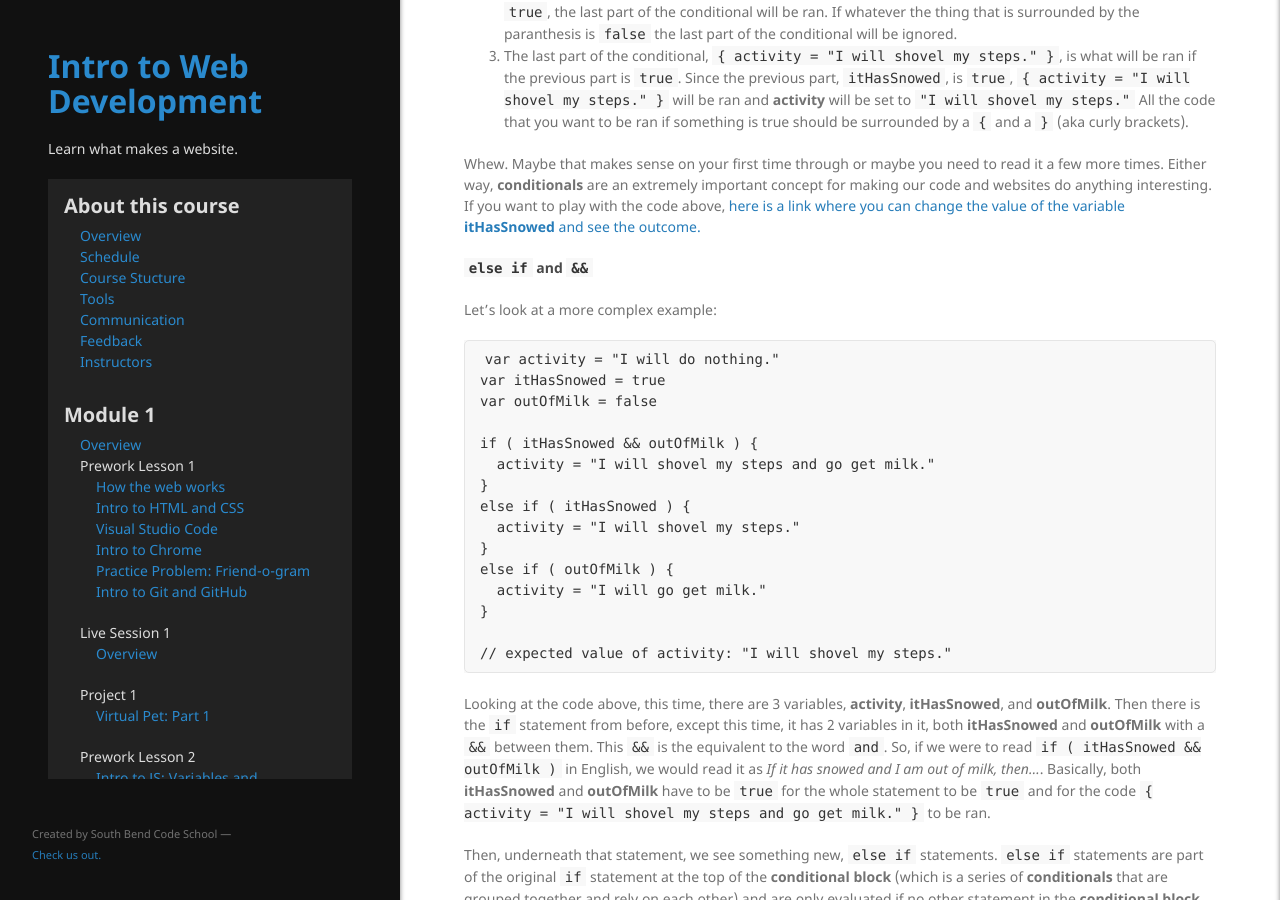
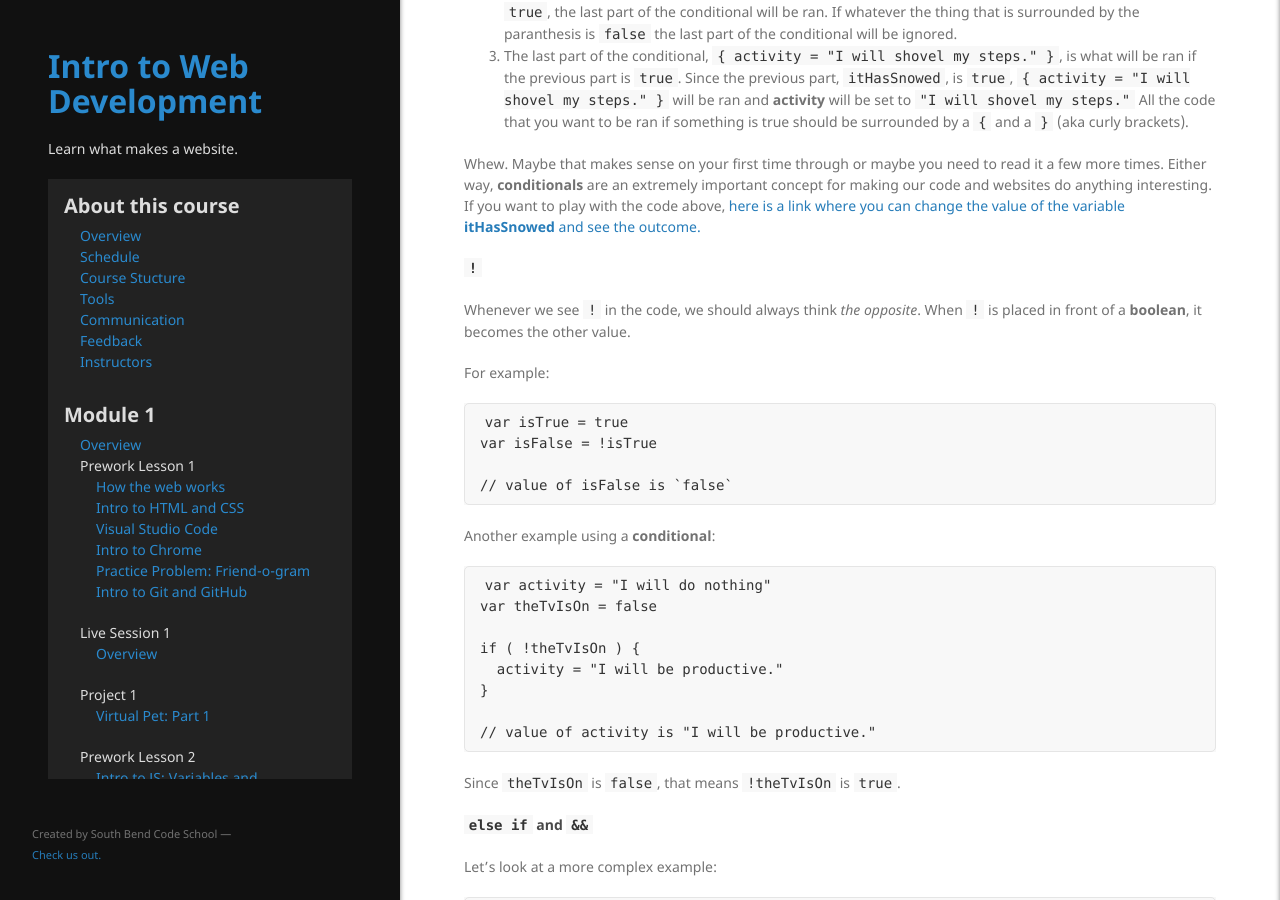
Before and after one commit to south-bend-code-works/intro-to-web-dev, a Jekyll site: the page built from lessons/module1/intro_to_js_vars_conditionals.md, in a window 1280 px wide and 900 px high, scrolled down 2480 px. Built offline with Jekyll 4.4.1, drawn with Linux system fonts in a browser that asks for light colours; our own code applies the rules of GitHub Pages for plain Markdown files.

Commit message:
added ! to math and booleans

````diff
--- a/lessons/module1/intro_to_js_vars_conditionals.md
+++ b/lessons/module1/intro_to_js_vars_conditionals.md
@@ -85,6 +85,34 @@ A conditional can be broken down into 3 parts; `if`, `( itHasSnowed )` `{ activi
 3. The last part of the conditional, `{ activity = "I will shovel my steps." }`, is what will be ran if the previous part is `true`. Since the previous part, `itHasSnowed`, is `true`, `{ activity = "I will shovel my steps." }` will be ran and **activity** will be set to `"I will shovel my steps."` All the code that you want to be ran if something is true should be surrounded by a `{` and a `}` (aka curly brackets).
 
 Whew. Maybe that makes sense on your first time through or maybe you need to read it a few more times. Either way, **conditionals** are an extremely important concept for making our code and websites do anything interesting. If you want to play with the code above, [here is a link where you can change the value of the variable **itHasSnowed** and see the outcome.](https://codepen.io/jorymullet/pen/NWRrmoK){: target='_blank'}
+
+##### `!`
+
+Whenever we see `!` in the code, we should always think *the opposite*. When `!` is placed in front of a **boolean**, it becomes the other value.
+
+For example:
+
+```
+var isTrue = true
+var isFalse = !isTrue
+
+// value of isFalse is `false`
+```
+
+Another example using a **conditional**:
+
+```
+var activity = "I will do nothing"
+var theTvIsOn = false
+
+if ( !theTvIsOn ) {
+  activity = "I will be productive."
+}
+
+// value of activity is "I will be productive."
+```
+
+Since `theTvIsOn` is `false`, that means `!theTvIsOn` is `true`.
 
 ##### `else if` and `&&`
 
````
Also changed, not shown: lessons/module1/intro_to_functions_math.md (+8 -2 lines).
